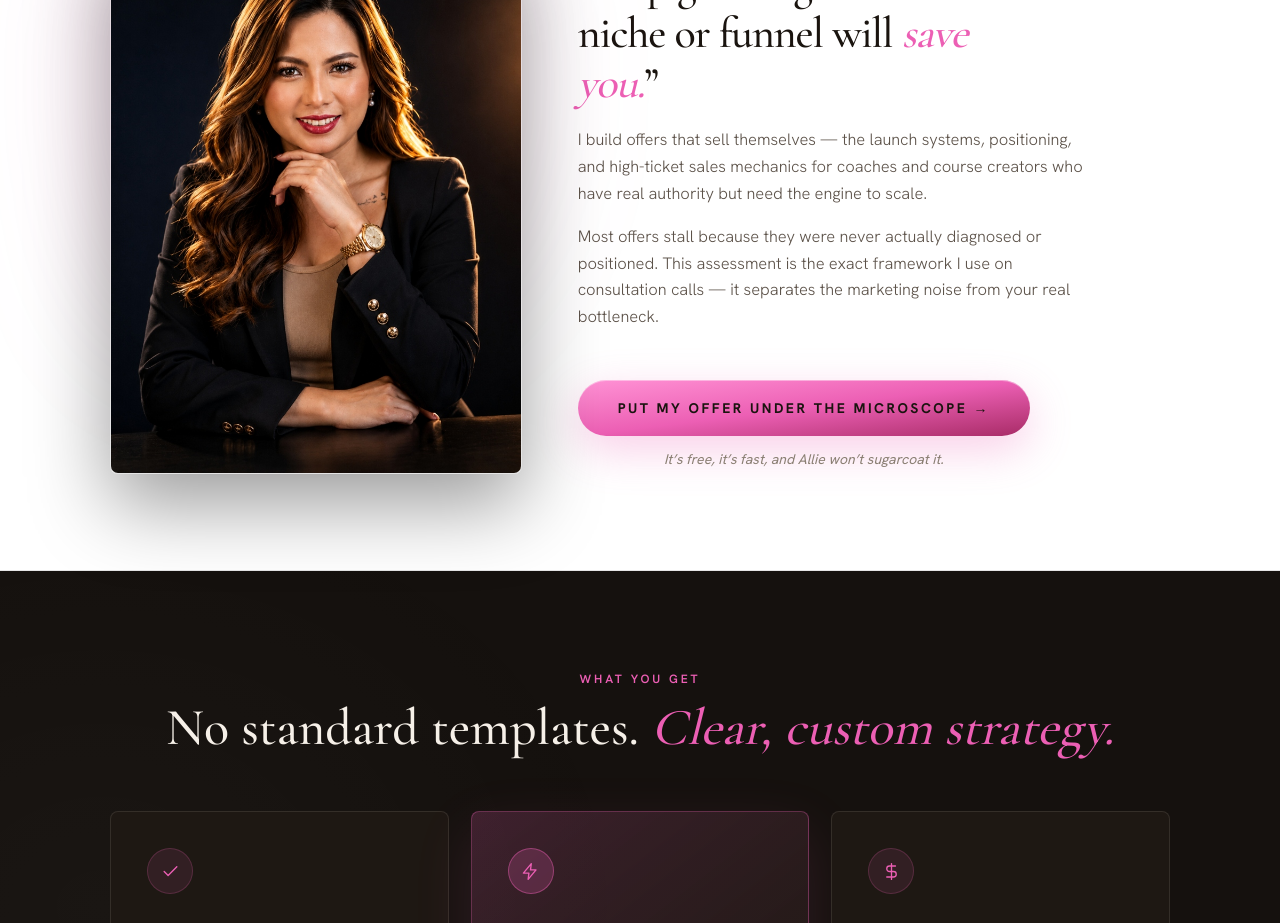
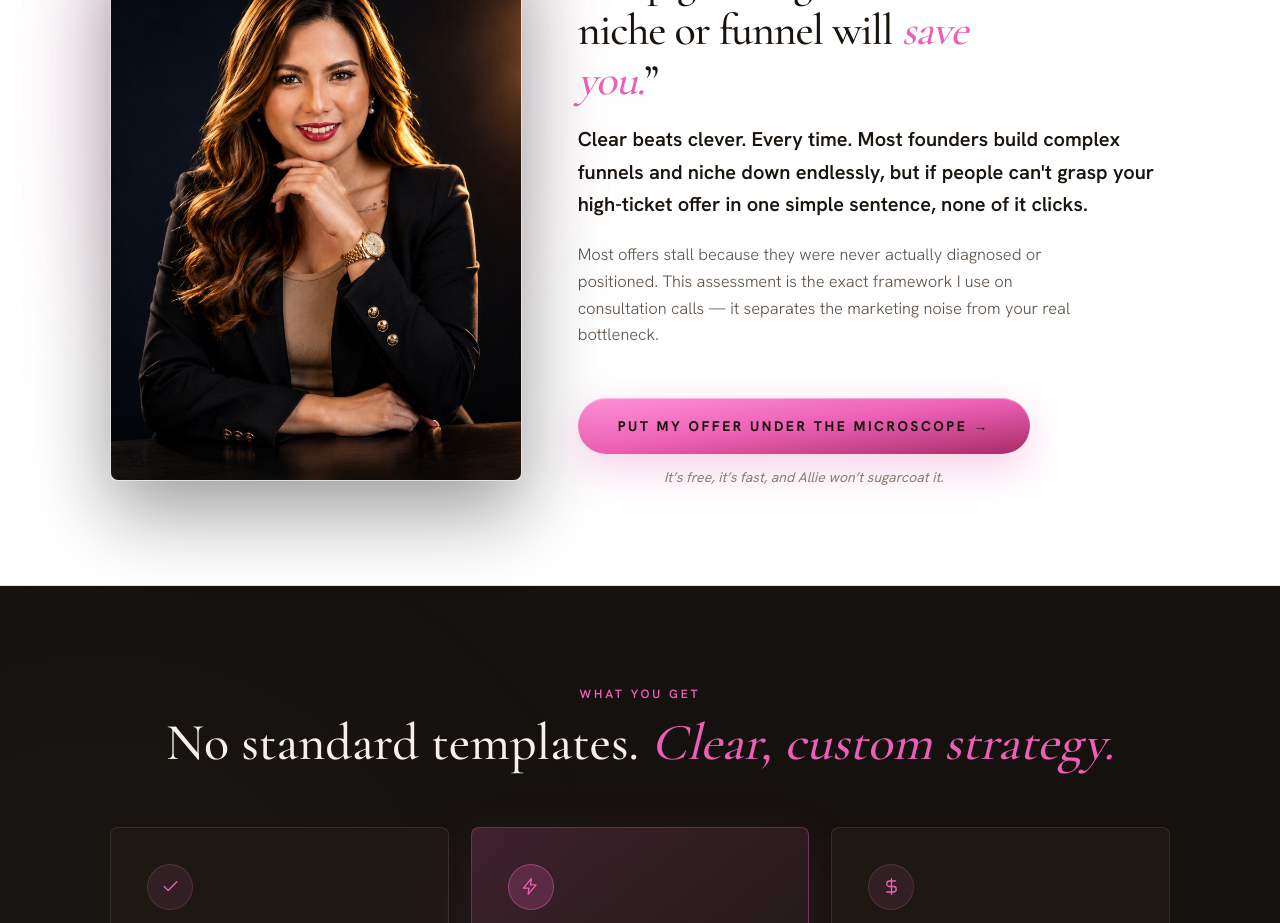
Before and after one commit to allie-pasag/aap-ht-qualifier, a Next.js app: page / in a window 1280 px wide. Shown: the part 1860-2783 px from the top of the page. Built offline with nearby package versions, Linux system fonts and the light colour scheme; no server answers; a web font is replaced by a local one.

Commit message:
feat: put 'Clear beats clever' copy at the 4th section (Meet Allie) and make this copy significantly bigger on both mobile and desktop white bg sections

```diff
--- a/components/LandingView.tsx
+++ b/components/LandingView.tsx
@@ -371,7 +371,7 @@ export default function LandingView({ onStart }: LandingViewProps) {
                 Good news, Sam — you have a <span className="font-serif italic text-[#EC5FB4]">great offer.</span> Bad news — <span className="font-serif italic text-[#EC5FB4]">nobody can tell</span> yet what it is.
               </h3>
               <div className="h-[1px] bg-black/10 w-full"></div>
-              <p className="font-sans text-[9px] sm:text-xs md:text-sm leading-relaxed text-ash font-light">
+              <p className="font-sans text-[11.5px] sm:text-[14.5px] md:text-base leading-relaxed text-ash font-normal">
                 Clear beats clever. Every time. Most founders build complex funnels and niche down endlessly, but if people can't grasp your high-ticket offer in one simple sentence, none of it clicks.
               </p>
             </div>
@@ -486,8 +486,8 @@ export default function LandingView({ onStart }: LandingViewProps) {
                 <blockquote className="font-serif font-medium text-3xl md:text-4xl lg:text-[44px] leading-[1.14] tracking-tight text-dark-ink max-w-[20ch] m-0 mb-4.5">
                   “Stop guessing what niche or funnel will <span className="font-serif italic text-[#EC5FB4]">save you.</span>”
                 </blockquote>
-                <p className="font-sans text-base md:text-[16.5px] leading-relaxed text-dark-body font-light mb-4 max-w-[56ch]">
-                  I build offers that sell themselves — the launch systems, positioning, and high-ticket sales mechanics for coaches and course creators who have real authority but need the engine to scale.
+                <p className="font-sans text-lg md:text-[20px] leading-relaxed text-dark-ink font-semibold mb-5 max-w-[56ch]">
+                  Clear beats clever. Every time. Most founders build complex funnels and niche down endlessly, but if people can't grasp your high-ticket offer in one simple sentence, none of it clicks.
                 </p>
                 <p className="font-sans text-base md:text-[16.5px] leading-relaxed text-dark-body font-light mb-4.5 max-w-[56ch]">
                   Most offers stall because they were never actually diagnosed or positioned. This assessment is the exact framework I use on consultation calls — it separates the marketing noise from your real bottleneck.
```
